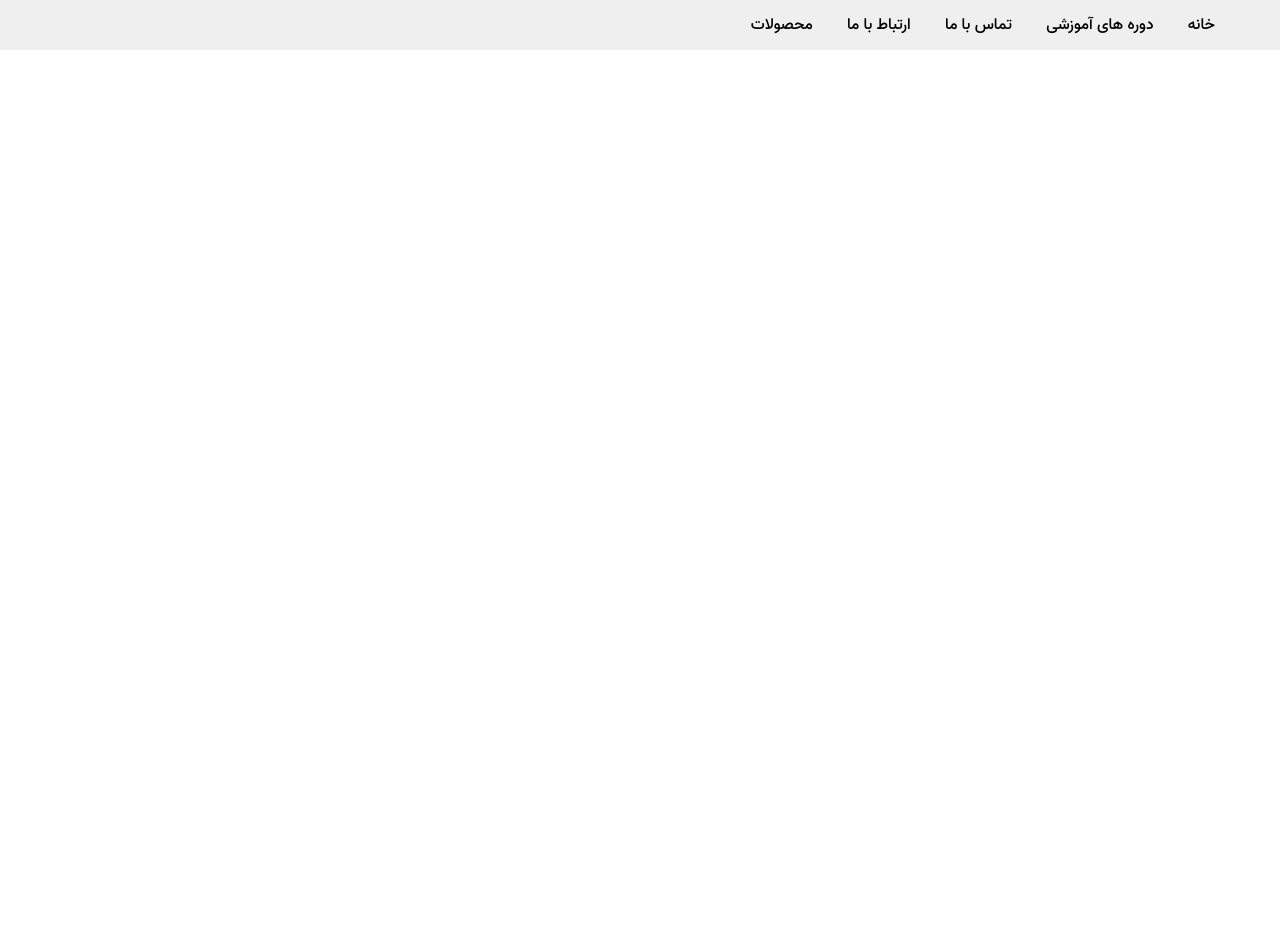
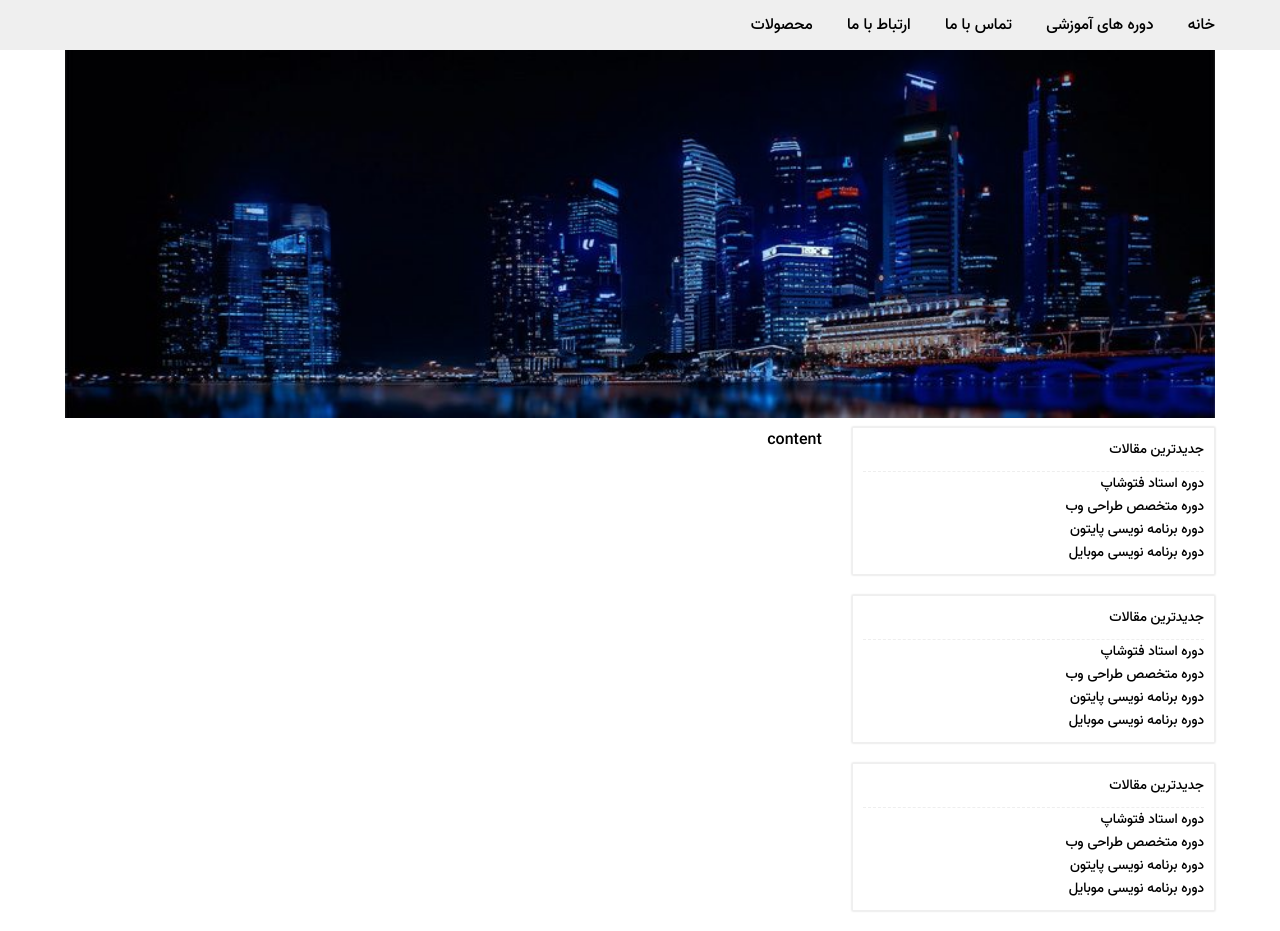
Before and after one commit to M0hammadM0stafavi/custom_grid_system_framework_with_css3, a plain HTML site: page index.html in a window 1280 px wide. Before the commit the page ends 800 px from the top, so only its background shows below. Drawn offline with Linux system fonts and the light colour scheme; files whose address does not match are found by name.

Commit message:
add-slider-part-and-aside-part-and-content-part-to-project

```diff
--- a/css/grid-layout.css
+++ b/css/grid-layout.css
@@ -12,6 +12,10 @@
 
 .gray-color {
   background-color: #efefef;
+}
+
+.box-shadow{
+  box-shadow: 0px 0px 2px 0px #d0d0d0;
 }
 
 .mb-20{
--- a/css/style.css
+++ b/css/style.css
@@ -10,3 +10,15 @@ ul.menu li {
   display: inline;
   padding: 15px;
 }
+
+.card{
+  border: 1px solid #efefef;
+  padding: 10px;
+  font-size: 14px;
+
+}
+
+.card-header{
+  border-bottom: 1px dashed #eee;
+  padding-bottom: 10px;
+}
--- a/index.html
+++ b/index.html
@@ -22,5 +22,58 @@
         </div>
       </div>
     </nav>
+    <section class="container">
+      <div class="row">
+        <div class="col-xs-12 col-s-12 col-md-12 col-lg-12 col-xl-12">
+        <img class="img-responsive" src="img/1.jpg" alt="image">
+        </div>
+      </div>
+    </section>
+
+    <section class="container">
+      <div class="row">
+        <div class="col-xs-12 col-s-12 col-md-4 col-lg-4 col-xl-4">
+          <aside>
+          <div class="card mb-20 box-shadow">
+            <div class="card-header">جدیدترین مقالات</div>
+            <div class="card-body">
+              <ul>
+                <li><a href="">دوره استاد فتوشاپ</a></li>
+                <li><a href="">دوره متخصص طراحی وب </a></li>
+                <li><a href="">دوره برنامه نویسی پایتون</a></li>
+                <li><a href="">دوره برنامه نویسی موبایل</a></li>
+              </ul>
+            </div>
+          </div>
+          <div class="card mb-20 box-shadow">
+            <div class="card-header">جدیدترین مقالات</div>
+            <div class="card-body">
+              <ul>
+                <li><a href="">دوره استاد فتوشاپ</a></li>
+                <li><a href="">دوره متخصص طراحی وب </a></li>
+                <li><a href="">دوره برنامه نویسی پایتون</a></li>
+                <li><a href="">دوره برنامه نویسی موبایل</a></li>
+              </ul>
+            </div>
+          </div>
+          <div class="card mb-20 box-shadow">
+            <div class="card-header">جدیدترین مقالات</div>
+            <div class="card-body">
+              <ul>
+                <li><a href="">دوره استاد فتوشاپ</a></li>
+                <li><a href="">دوره متخصص طراحی وب </a></li>
+                <li><a href="">دوره برنامه نویسی پایتون</a></li>
+                <li><a href="">دوره برنامه نویسی موبایل</a></li>
+              </ul>
+            </div>
+          </div>
+        </aside>
+        </div>
+        <div class="col-xs-12 col-s-12 col-md-8 col-lg-8 col-xl-8">
+          <article>content</article>
+        </div>
+      </div>
+    </section>
+
   </body>
 </html>
```
Also changed, not shown: img/1.jpg (added), img/2.jpg (added).
